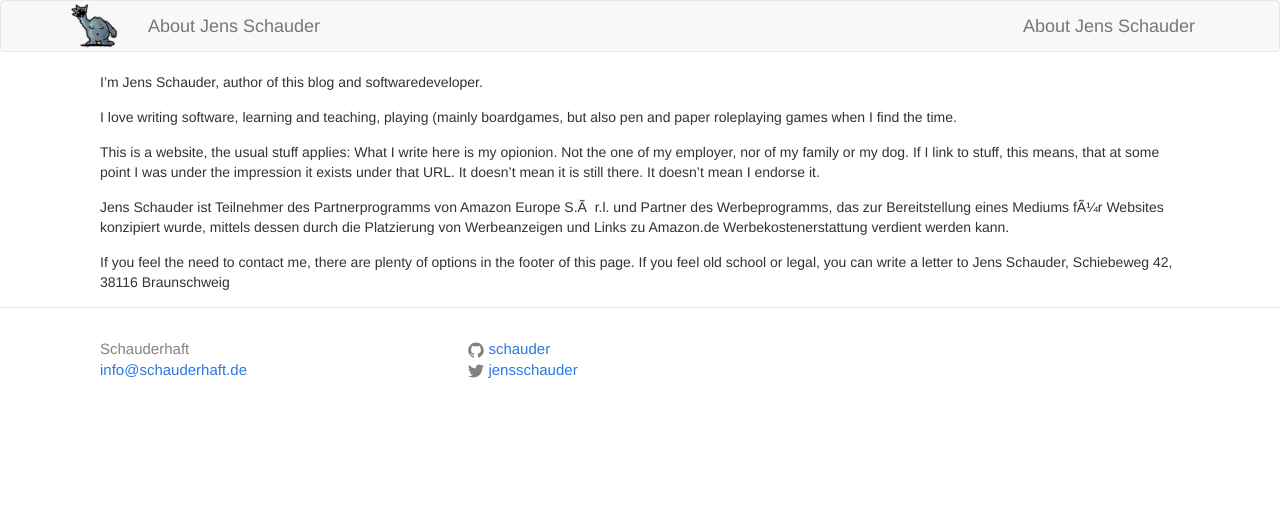
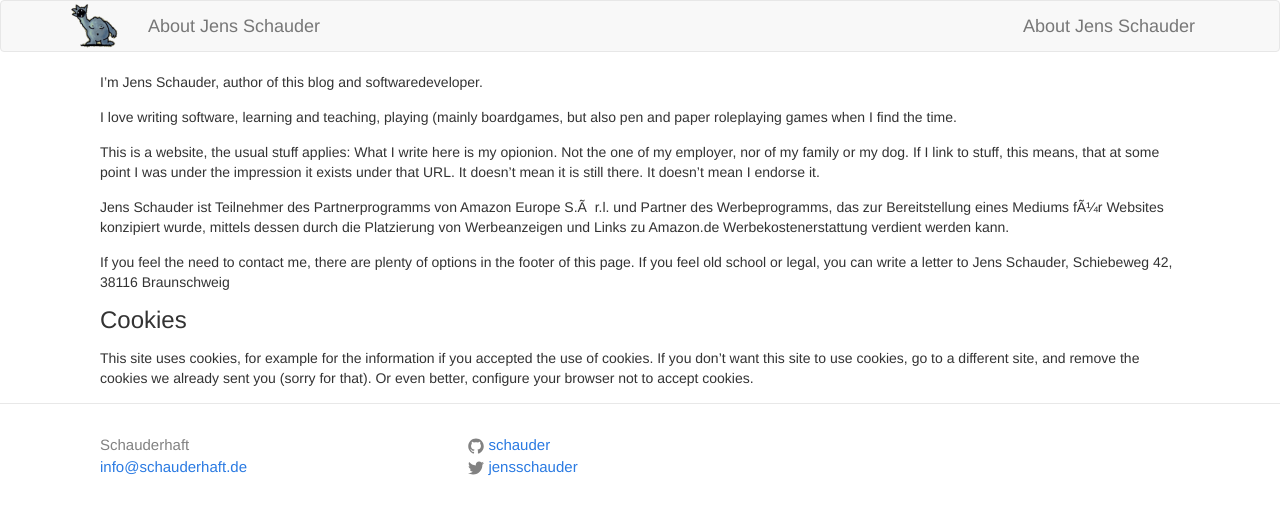
Before and after one commit to schauder/schauder.github.io, a Jekyll site: the page built from _pages/ueber-jens-schauder.md, in a window 1280 px wide. Shown: the top 515 px of the page. Built offline with Jekyll 4.4.1, drawn with Linux system fonts in a browser that asks for light colours; comment, search, counter and statistics services are not loaded.

Commit message:
added cookie disclaimer

```diff
--- a/_layouts/default.html
+++ b/_layouts/default.html
@@ -2,7 +2,9 @@
 <html>
 
   {% include html-head.html %}
-
+  <script type="text/javascript" id="cookiebanner"
+          src="http://cookiebanner.eu/js/cookiebanner.min.js"
+          data-moreinfo="/_pages/ueber-jens-schauder#cookies"></script>
   <body>
 
   {% include header.html %}
--- a/_pages/ueber-jens-schauder.md
+++ b/_pages/ueber-jens-schauder.md
@@ -40,3 +40,10 @@ Werbekostenerstattung verdient werden kann.
 If you feel the need to contact me, there are plenty of options in the footer of this page.
 If you feel old school or legal, you can write a letter to Jens Schauder, Schiebeweg 42,
 38116 Braunschweig
+
+### <a name="cookies"></a>Cookies
+
+This site uses cookies, for example for the information if you accepted the use of cookies.
+If you don't want this site to use cookies, go to a different site, and remove the cookies we
+already sent you (sorry for that). Or even better, configure your browser not to
+accept cookies.
```
